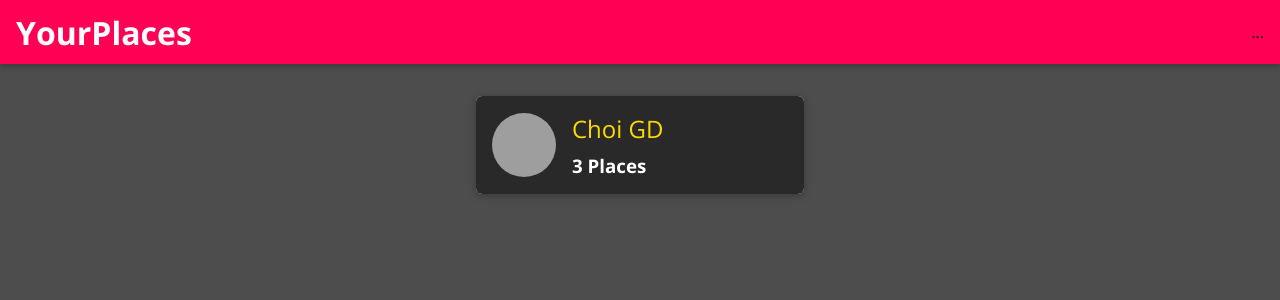
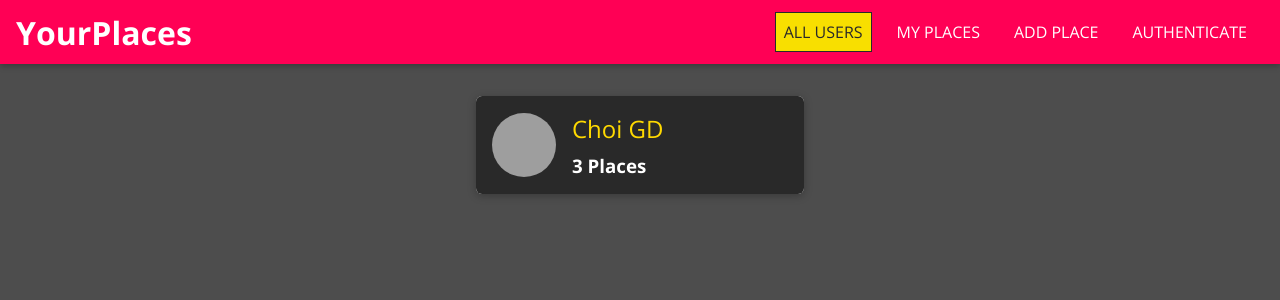
Before and after one commit to ChoiGD/react-frontend, a React (Create React App) app: page / in a window 1280 px wide. Shown: the top 300 px of the page. Built offline with nearby package versions, Linux system fonts and the light colour scheme; grey boxes are pictures that could not be loaded.

Commit message:
NavLinks

```diff
--- a/src/shared/components/Navigation/MainNavigation.js
+++ b/src/shared/components/Navigation/MainNavigation.js
@@ -2,6 +2,7 @@ import React from "react";
 import { Link } from "react-router-dom";
 
 import MainHeader from "./MainHeader";
+import NavLinks from "./NavLinks";
 import './MainNavigation.css';
 
 const MainNavigation = props => {
@@ -15,7 +16,7 @@ const MainNavigation = props => {
             <Link to='/'>YourPlaces</Link>
         </h1>
         <nav>
-            ...
+            <NavLinks />
         </nav>
     </MainHeader>
 }
--- a/src/shared/components/Navigation/NavLinks.css
+++ b/src/shared/components/Navigation/NavLinks.css
@@ -0,0 +1,76 @@
+.nav-links {
+    list-style: none;
+    margin: 0;
+    padding: 0;
+    width: 100%;
+    height: 100%;
+    display: flex;
+    flex-direction: column;
+    justify-content: center;
+    align-items: center;
+}
+
+.nav-links li {
+    margin: 1rem;
+}
+
+.nav-links a {
+    border: 1px solid transparent;
+    color: #292929;
+    text-decoration: none;
+    padding: 0.5rem;
+}
+
+.nav-links a:hover,
+.nav-links a:active,
+.nav-links a.active {
+    background: #f8df00;
+    border-color: #292929;
+    color: #292929;
+}
+
+.nav-links button {
+    cursor: pointer;
+    border: 1px solid #292929;
+    color: #292929;
+    background: transparent;
+    padding: 0.5rem;
+    font: inherit;
+}
+
+.nav-links button:focus {
+    outline: none;
+}
+
+.nav-links button:hover,
+.nav-links button:active {
+    background: #292929;
+    color: white;
+}
+
+@media (min-width: 768px) {
+    .nav-links {
+        flex-direction: row;
+    }
+
+    .nav-links li {
+        margin: 0 0.5rem;
+    }
+
+    .nav-links a {
+        color: white;
+        text-decoration: none;
+    }
+
+    .nav-links button {
+        border: 1px solid white;
+        color: white;
+        background: transparent;
+    }
+
+    .nav-links button:hover,
+    .nav-links button:active {
+        background: #f8df00;
+        color: #292929;
+    }
+}
--- a/src/shared/components/Navigation/NavLinks.js
+++ b/src/shared/components/Navigation/NavLinks.js
@@ -0,0 +1,23 @@
+import React from "react";
+import { NavLink } from "react-router-dom";
+
+import './NavLinks.css';
+
+const NavLinks = porps => {
+    return <ul className="nav-links">
+        <li>
+            <NavLink to='/' exact>ALL USERS</NavLink>
+        </li>
+        <li>
+            <NavLink to='/u1/places'>MY PLACES</NavLink>
+        </li>
+        <li>
+            <NavLink to='/places/new'>ADD PLACE</NavLink>
+        </li>
+        <li>
+            <NavLink to='/auth'>AUTHENTICATE</NavLink>
+        </li>
+    </ul>
+}
+
+export default NavLinks;
```
